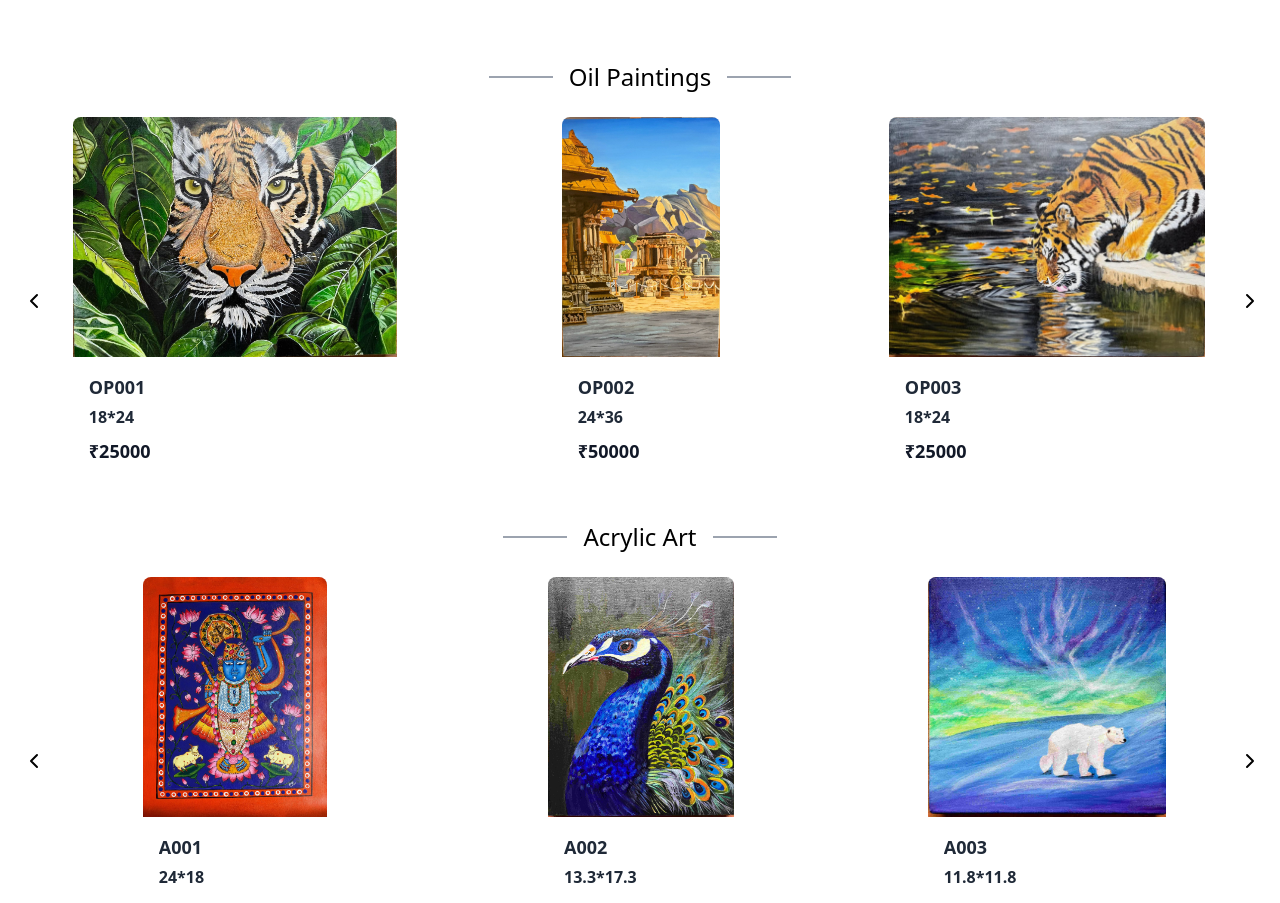
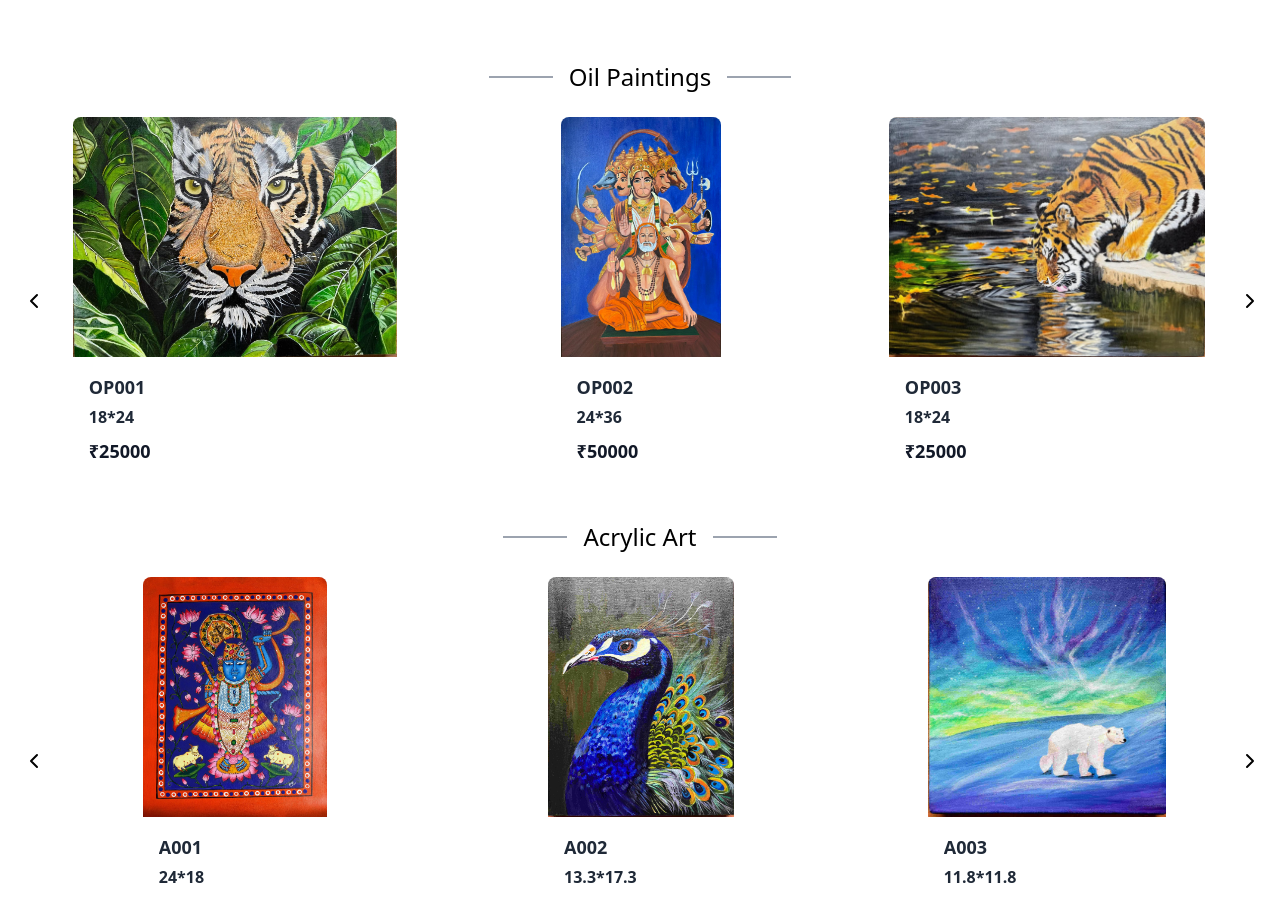
Before and after one commit to ragritti/Art-website, a React (Create React App) app: page / in a window 1280 px wide. Shown: the part 1143-2046 px from the top of the page. Built offline with nearby package versions, Linux system fonts and the light colour scheme.

Commit message:
added rayraru painting

```diff
--- a/src/Components/Data.js
+++ b/src/Components/Data.js
@@ -39,7 +39,6 @@ export const masterData = {
         { id: 3, title: 'WF003', price: 10000, desc: '9*12', imageUrl: '/images/WaterColours/WF03.jpg', description: 'Handmade Charcoal Art' },
         { id: 4, title: 'WF004', price: 5000, desc: '8*8', imageUrl: '/images/WaterColours/WF04.jpg', description: 'Handmade Charcoal Art' },
         { id: 5, title: 'WF005', price: 10000, desc: '9*12', imageUrl: '/images/WaterColours/WF05.jpg', description: 'Handmade Charcoal Art' },
-
       ]
 
     },
@@ -49,13 +48,13 @@ export const masterData = {
       subtitle: 'Precision in every stroke',
       data: [
         { id: 6, title: 'OP001', price: 25000, desc: '18*24', imageUrl: '/images/Oilpaintings/op_6.jpeg', description: 'Expressive Acrylic Art' },
-        { id: 5, title: 'OP002', price: 50000, desc: '24*36', imageUrl: '/images/Oilpaintings/op_5.jpeg', description: 'Detailed Graphite Work' },
+        { id: 8, title: 'OP002', price: 50000, desc: '24*36', imageUrl: '/images/Oilpaintings/op_8.jpeg', description: 'Detailed Graphite Work' },
         { id: 7, title: 'OP003', price: 25000, desc: '18*24', imageUrl: '/images/Oilpaintings/op_7.jpeg', description: 'Expressive Acrylic Art' },
         { id: 2, title: 'OP004', price: 25000, desc: '18*24', imageUrl: '/images/Oilpaintings/op_2.jpg', description: 'Detailed Graphite Work' },
         { id: 3, title: 'OP005', price: 12000, desc: '9*12', imageUrl: '/images/Oilpaintings/op_3.jpg', description: 'Detailed Graphite Work' },
         { id: 4, title: 'OP006', price: 8000, desc: '12', imageUrl: '/images/Oilpaintings/op_4.jpg', description: 'Expressive Acrylic Art' },
         { id: 1, title: 'OP007', price: 15000, desc: '15*22', imageUrl: '/images/Oilpaintings/op_1.jpg', description: 'Detailed Graphite Work' },
-
+        { id: 5, title: 'OP008', price: 50000, desc: '24*36', imageUrl: '/images/Oilpaintings/op_5.jpeg', description: 'Detailed Graphite Work' },
 
       ]
     },
```
Also changed, not shown: public/images/Oilpaintings/op_8.jpeg (added).
